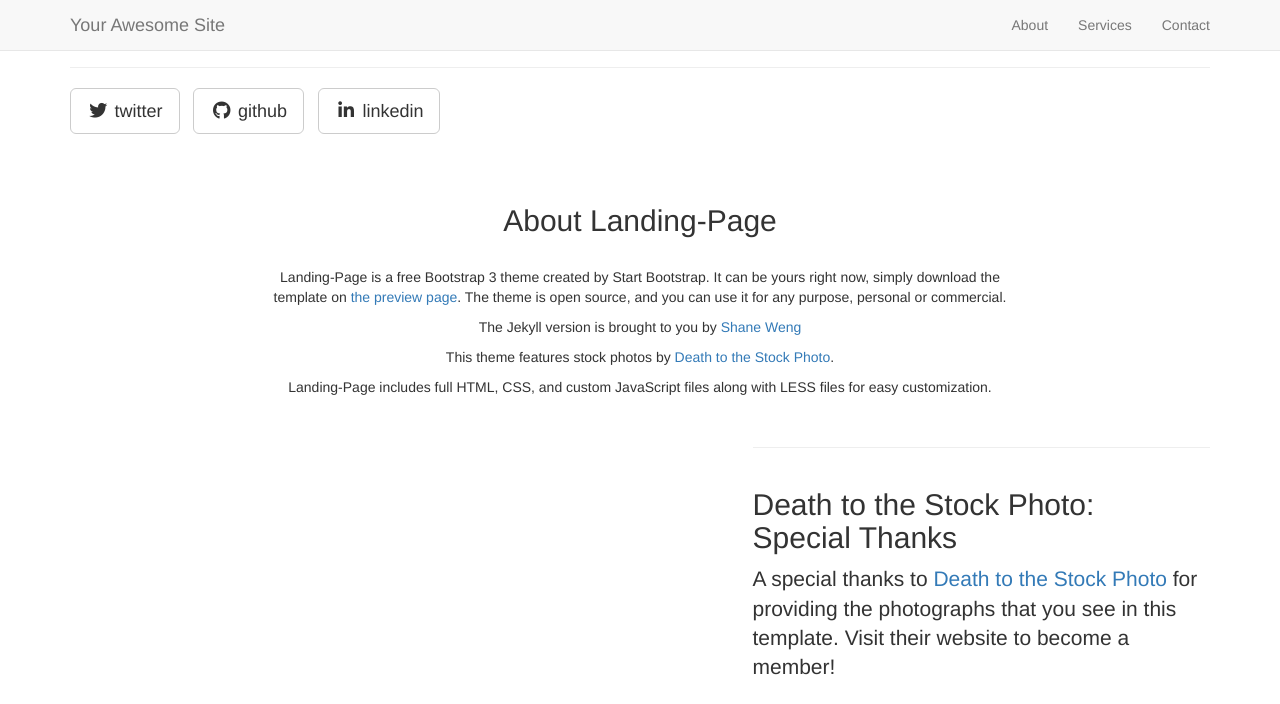
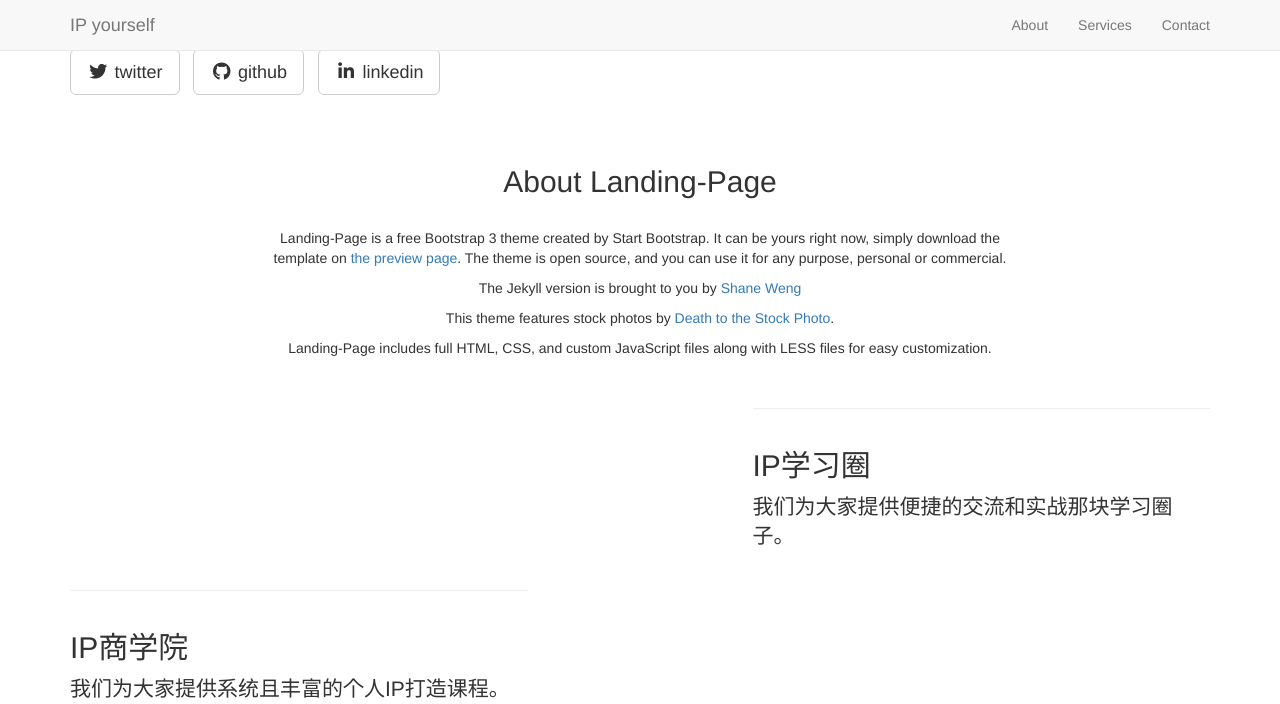
Before and after one commit to ActionThinker/ipyou.github.io, a Jekyll site: the page built from _posts/2014-09-22-services-2.markdown, in a window 1280 px wide and 1400 px high, scrolled down 52 px. Shown: the top 704 px of the window. Built offline with Jekyll 4.4.1, drawn with Linux system fonts in a browser that asks for light colours; nearby versions of some CDN libraries; library files that are not in the unit come from our copies; some of the changed text lies outside the part shown; grey boxes are pictures that could not be loaded.

Commit message:
update
123

```diff
--- a/_config.yml
+++ b/_config.yml
@@ -2,15 +2,15 @@
 #      Main Configs       #
 # ----------------------- #
 
-url: http://yoursite.com
-title: Your Awesome Site
-email: your-email@domain.com
+url: http://ipyou.me
+title: IP yourself
+email: chenluaihr@gmail.com
 author: Your Name
 description: > # "Write an awesome description for your new site here.
   You can edit this line in _config.yml. It will appear in your document
   head meta (for Google search results) and in your feed.xml site
   description.
-copyright: 'Copyright &copy; 2015 Your Name. All Rights Reserved.'
+copyright: 'Copyright &copy; 2018 IP yourself. All Rights Reserved.'
 credits: 'Credits: Landing Page is a free to use, open source Bootstrap theme created by <a href="http://startbootstrap.com/">Start Bootstrap</a>.'
 
 # ----------------------- #
@@ -27,7 +27,7 @@
 
 social:
   - title: twitter
-    url: https://twitter.com/SBootstrap
+    url: https://twitter.com/ipyourself
   - title: github
     url: https://github.com/IronSummitMedia/startbootstrap
   - title: linkedin
--- a/_posts/2014-09-21-services-1.markdown
+++ b/_posts/2014-09-21-services-1.markdown
@@ -2,7 +2,9 @@
 layout: default
 img: ipad.png
 category: Services
-title: Death to the Stock Photo:<br>Special Thanks
+title: IP自媒体
+Photo:<br>Special Thanks
 description: |
 ---
-  A special thanks to [Death to the Stock Photo](http://join.deathtothestockphoto.com/) for providing the photographs that you see in this template.  Visit their website to become a member!
+
+人人都可以成为IP
--- a/_posts/2014-09-22-services-2.markdown
+++ b/_posts/2014-09-22-services-2.markdown
@@ -2,9 +2,7 @@
 layout: default
 img: dog.png
 category: Services
-title: 3D Device Mockups<br>by PSDCovers
+title: IP学习圈
 description: |
 ---
-  Turn your 2D designs into high quality, 3D
-  product shots in seconds using free Photoshop actions by [PSDCovers](http://www.psdcovers.com/)! Visit
-  their website to download some of their awesome, free photoshop actions!
+我们为大家提供便捷的交流和实战那块学习圈子。
--- a/_posts/2014-09-23-services-3.markdown
+++ b/_posts/2014-09-23-services-3.markdown
@@ -2,7 +2,7 @@
 layout: default
 img: phones.png
 category: Services
-title: Google Web Fonts and<br>Font Awesome Icons
+title: IP商学院
 description: |
 ---
-This template features the 'Lato' font, part of the [Google Web Font library](http://www.google.com/fonts), as well as [icons from Font Awesome](http://fontawesome.io).
+我们为大家提供系统且丰富的个人IP打造课程。
```
